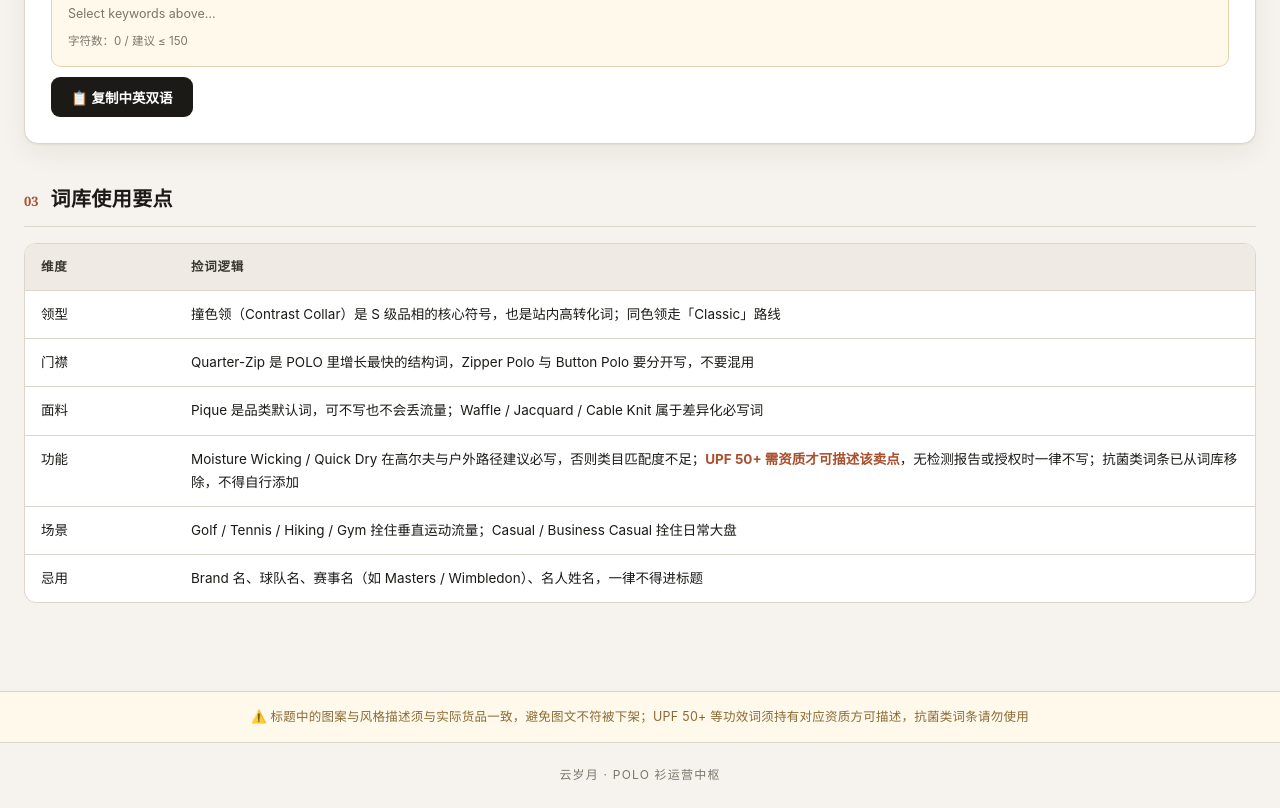
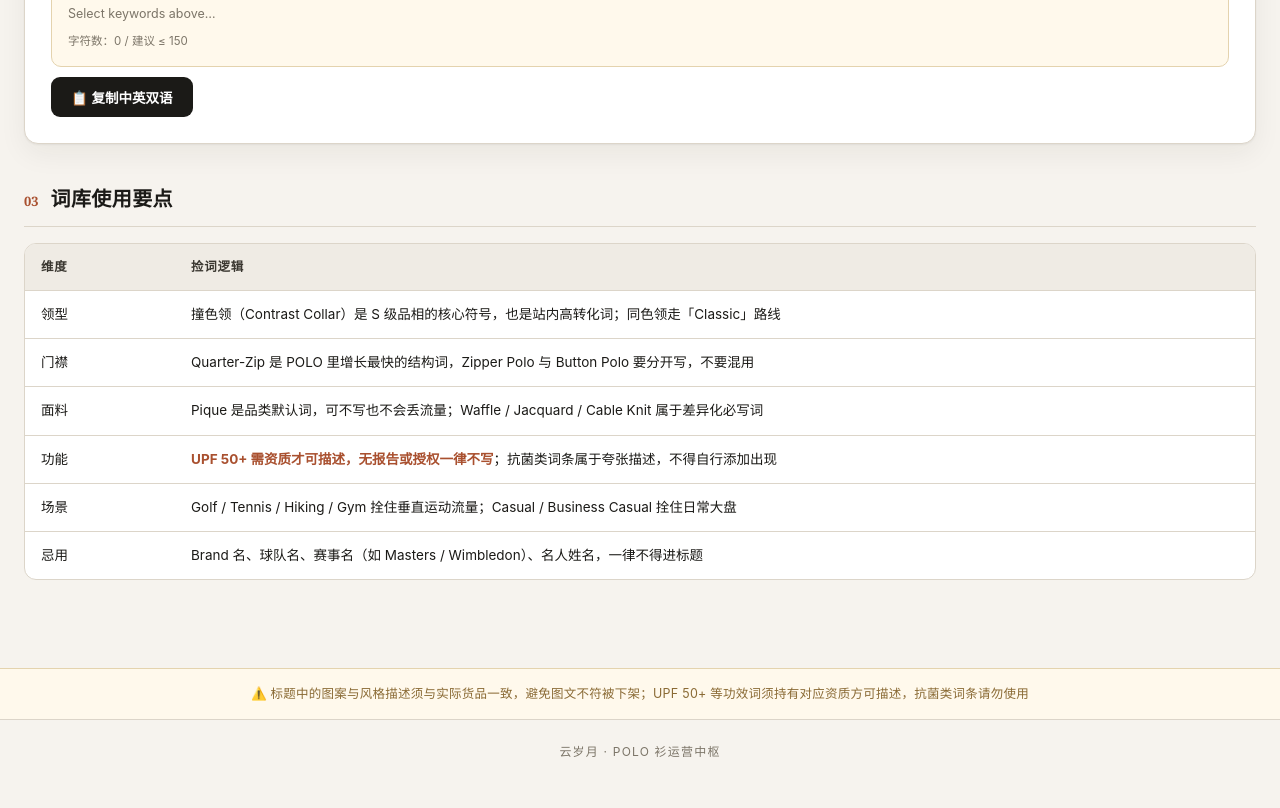
Before and after one commit to yunsuiyue48-crypto/yunsuiyue-men-tool-, a plain HTML site: page title.html in a window 1280 px wide. Shown: the part 1978-2786 px from the top of the page. After the commit the page ends 2762 px from the top, so only its background shows below. Drawn offline with Linux system fonts and the light colour scheme.

Commit message:
Add files via upload

```diff
--- a/title.html
+++ b/title.html
@@ -74,7 +74,7 @@
           <tr><td>领型</td><td>撞色领（Contrast Collar）是 S 级品相的核心符号，也是站内高转化词；同色领走「Classic」路线</td></tr>
           <tr><td>门襟</td><td>Quarter-Zip 是 POLO 里增长最快的结构词，Zipper Polo 与 Button Polo 要分开写，不要混用</td></tr>
           <tr><td>面料</td><td>Pique 是品类默认词，可不写也不会丢流量；Waffle / Jacquard / Cable Knit 属于差异化必写词</td></tr>
-          <tr><td>功能</td><td>Moisture Wicking / Quick Dry 在高尔夫与户外路径建议必写，否则类目匹配度不足；<b style="color:var(--rust)">UPF 50+ 需资质才可描述该卖点</b>，无检测报告或授权时一律不写；抗菌类词条已从词库移除，不得自行添加</td></tr>
+          <tr><td>功能</td><td><b style="color:var(--rust)">UPF 50+ 需资质才可描述，无报告或授权一律不写</b>；抗菌类词条属于夸张描述，不得自行添加出现</td></tr>
           <tr><td>场景</td><td>Golf / Tennis / Hiking / Gym 拴住垂直运动流量；Casual / Business Casual 拴住日常大盘</td></tr>
           <tr><td>忌用</td><td>Brand 名、球队名、赛事名（如 Masters / Wimbledon）、名人姓名，一律不得进标题</td></tr>
         </tbody>
```
Also changed, not shown: 1 other file.
